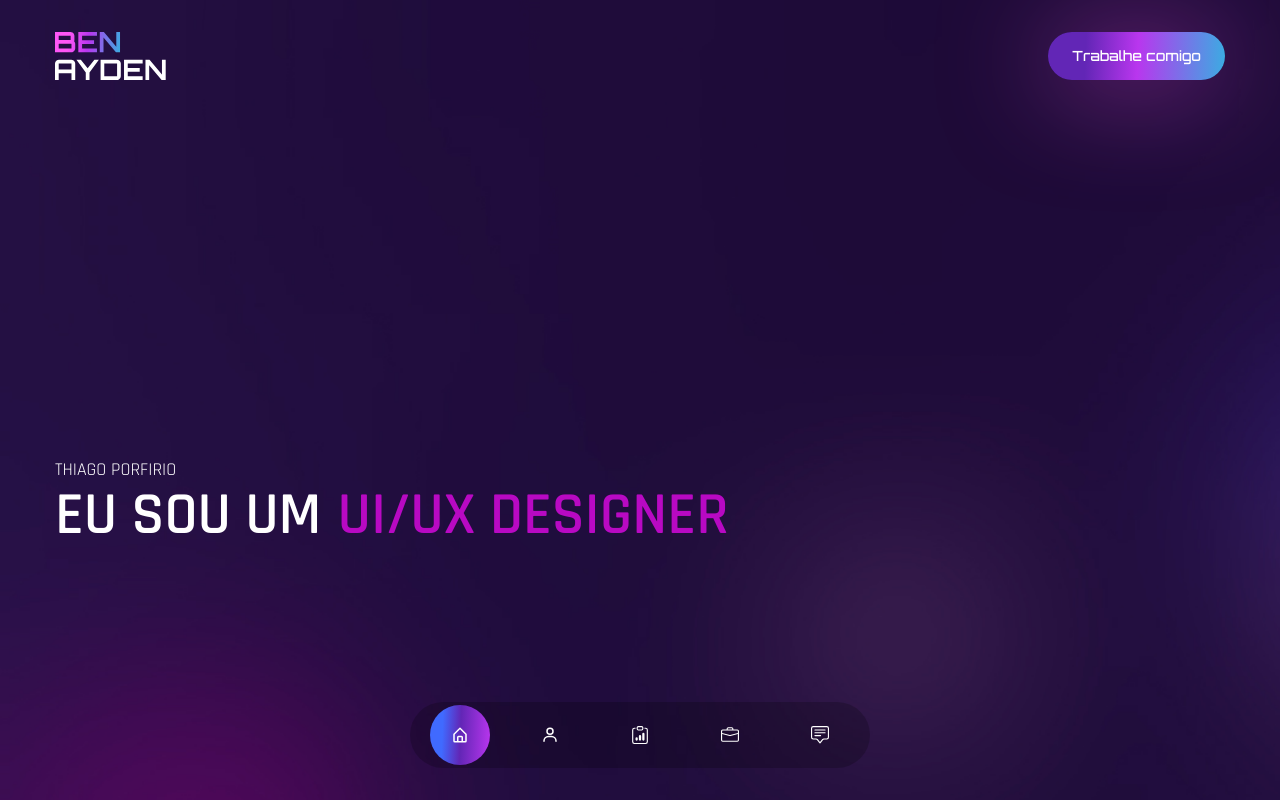
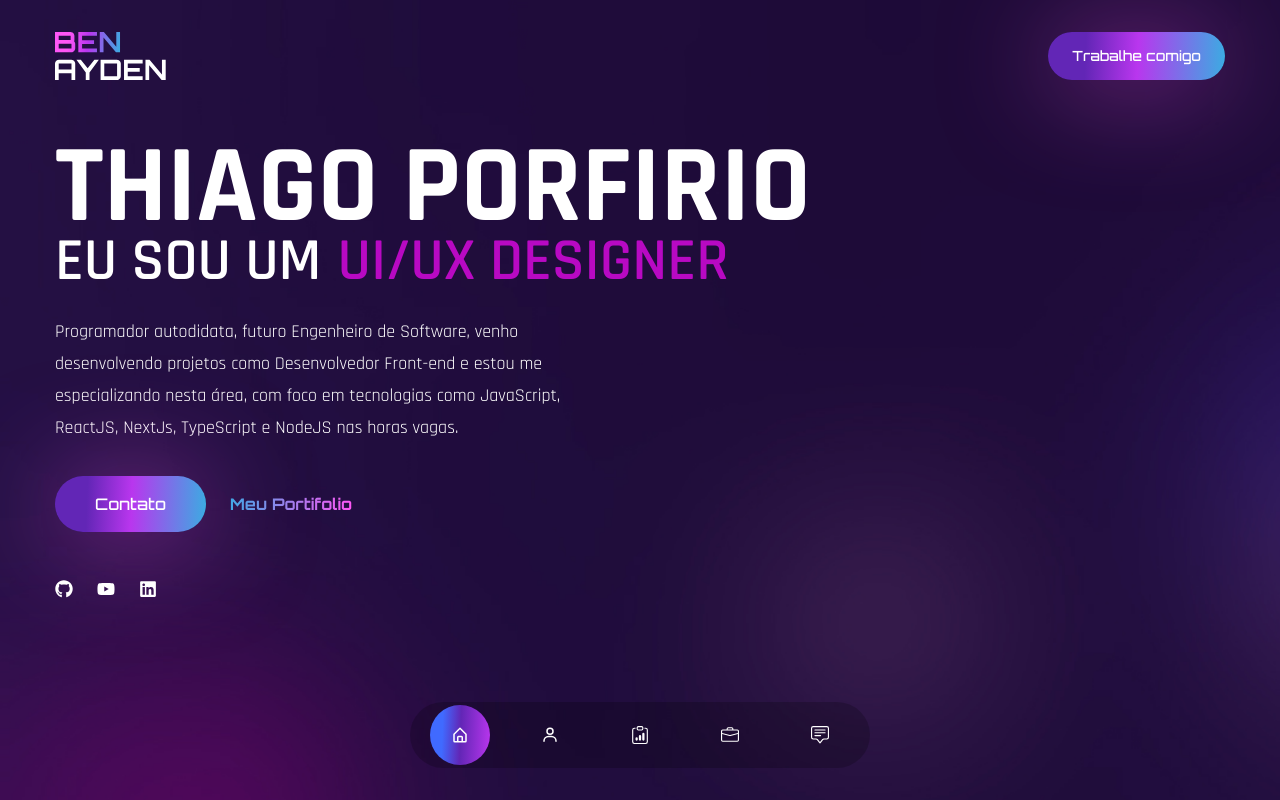
Before and after one commit to thiagoxporfirio/myportifolio, a React (Create React App) app: page / in a window 1280 px wide. Shown: the top 800 px of the page. Built offline with nearby package versions, Linux system fonts and the light colour scheme; the HTML template or start-up script is replaced by a standard one; a web font is replaced by a local one.

Commit message:
linkados todos os icons da pg e botoes

```diff
--- a/package.json
+++ b/package.json
@@ -8,6 +8,7 @@
     "@testing-library/user-event": "^13.5.0",
     "react": "^18.2.0",
     "react-dom": "^18.2.0",
+    "react-router-dom": "^6.14.0",
     "react-scripts": "5.0.1",
     "web-vitals": "^2.1.4"
   },
--- a/public/index.html
+++ b/public/index.html
@@ -8,12 +8,13 @@
       name="description"
       content="Web site created using create-react-app"
     />
+    <link type="image/png" sizes="16x16" rel="icon" href="../src/assets/miniavatar.png">
     <!-- google fonts -->
     <link
       href="https://fonts.googleapis.com/css2?family=Aldrich&family=Orbitron:wght@400;500;600;700;800;900&family=Rajdhani:wght@300;400;500;600;700&display=swap"
       rel="stylesheet"
     />
-    <title>React App</title>
+    <title>Thiago Porfirio - Portifolio</title>
   </head>
   <body>
     <noscript>You need to enable JavaScript to run this app.</noscript>
--- a/src/components/Banner.js
+++ b/src/components/Banner.js
@@ -1,21 +1,39 @@
 import React from "react";
 import Image from "../assets/avatar.svg";
-import { FaGithub, FaYoutube, FaDribbble } from "react-icons/fa";
+import { FaGithub, FaYoutube, FaDribbble, FaLinkedin } from "react-icons/fa";
 import { TypeAnimation } from "react-type-animation";
 import { motion } from "framer-motion";
 import { fadeIn } from "../variants";
+import { Link } from "react-scroll";
+
 
 const Banner = () => {
   return (
-    <section className="section " id="home">
+    <section
+      className="min-h-[85vh] lg:min-h-[78vh] flex items-center: "
+      id="home"
+    >
       <div className="container mx-auto">
-        <div>
+        <div className="flex felx-col gap-y-8 lg:flex-row lg:items-center lg:gap-x-12">
           {/* txt */}
-          <div>
-            <h1>
+          <div className="flex-1 text-center font-secondary lg:text-left mt-8">
+            <motion.h1
+              variants={fadeIn("up", 0.3)}
+              initial="hidden"
+              whileInView={"show"}
+              viewport={{ once: false, amount: 0.7 }}
+              className="text-[55px] font-bold leading-[0.8] lg:text-[110px] "
+            >
               THIAGO <span>PORFIRIO</span>
-            </h1>
-            <div className="mb-6 text-[36px] lg:text-[60px] font-secondary font-semibold uppercase leading-[1] ">
+            </motion.h1>
+            <motion.div
+              variants={fadeIn("up", 0.3)}
+              initial="hidden"
+              whileInView={"show"}
+              viewport={{ once: false, amount: 0.7 }}
+              className="mb-6 text-[36px] lg:text-[60px] font-secondary
+              font-semibold uppercase leading-[1]"
+              >
               <span className=" text-white mr-4">Eu sou um</span>
               <TypeAnimation
                 sequence={[
@@ -31,10 +49,39 @@ const Banner = () => {
                 wrapper="span"
                 repeat={Infinity}
               />
+            </motion.div>
+            <p className=" mb-8 max-w-lg mx-auto lg:mx-0">
+              Programador autodidata, futuro Engenheiro de Software, venho
+              desenvolvendo projetos como Desenvolvedor Front-end e estou me
+              especializando nesta área, com foco em tecnologias como
+              JavaScript, ReactJS, NextJs, TypeScript e NodeJS nas horas vagas.
+            </p>
+            <div
+              className="flex max-w-max gap-x-6 items-center mb-12
+            mx-auto lg:mx-0 "
+            >
+              <button className="btn btn-lg"><Link to="contact" activeClass="active" smooth={true} spy={true}>Contato</Link></button>
+              <a href="#" className="text-gradient btn-link">
+                Meu Portifolio
+              </a>
+            </div>
+            <div
+              className="flex text-[2] gap-x-6 max-w-max mx-auto
+                lg:mx-0"
+            >
+              <a href="#">
+                <Link to="https://github.com/thiagoxporfirio"><FaGithub /></Link>
+              </a>
+              <a href="#">
+                <Link to=""><FaYoutube /></Link>
+              </a>
+              <a href="#">
+                <Link href="https://www.linkedin.com/in/thiagoxporfirio/"><FaLinkedin /></Link>
+              </a>
             </div>
           </div>
           {/* image */}
-          <div>
+          <div className="hidden lg:flex felx-1 max-w-[320px] lg:max-w-[482px] ">
             <img alt="" />
           </div>
         </div>
```
Also changed, not shown: src/assets/miniavatar.png (added), 1 other file (tests, documents, lock files or other folders).
